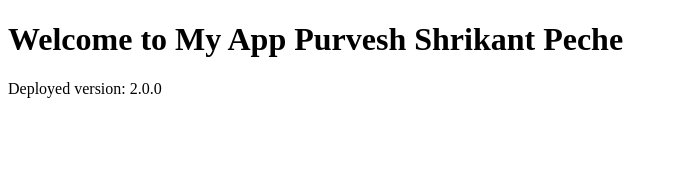
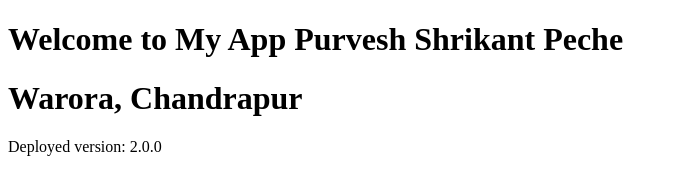
Before and after one commit to purveshpeche/My-App2, a plain HTML site: page index.html in a window 1280 px wide. Shown: the whole page, without its empty margins (0-678 px from the left). Drawn offline with Linux system fonts and the light colour scheme.

Commit message:
Update index.html

```diff
--- a/index.html
+++ b/index.html
@@ -6,6 +6,7 @@
 </head>
 <body>
   <h1>Welcome to My App Purvesh Shrikant Peche</h1>
+  <h1>Warora, Chandrapur</h1>
   <p>Deployed version: <span id="version">2.0.0</span></p>
 </body>
 </html>
```
